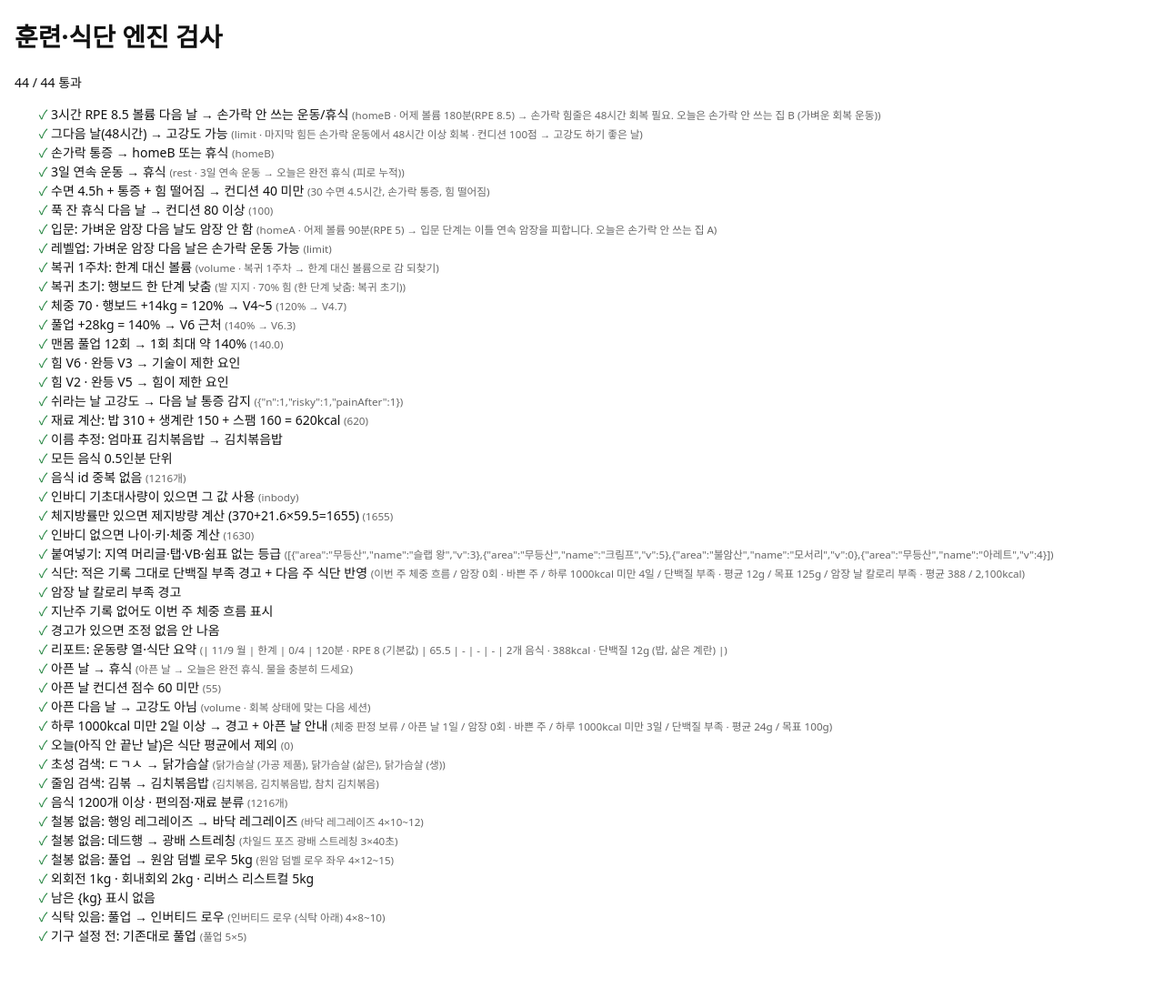
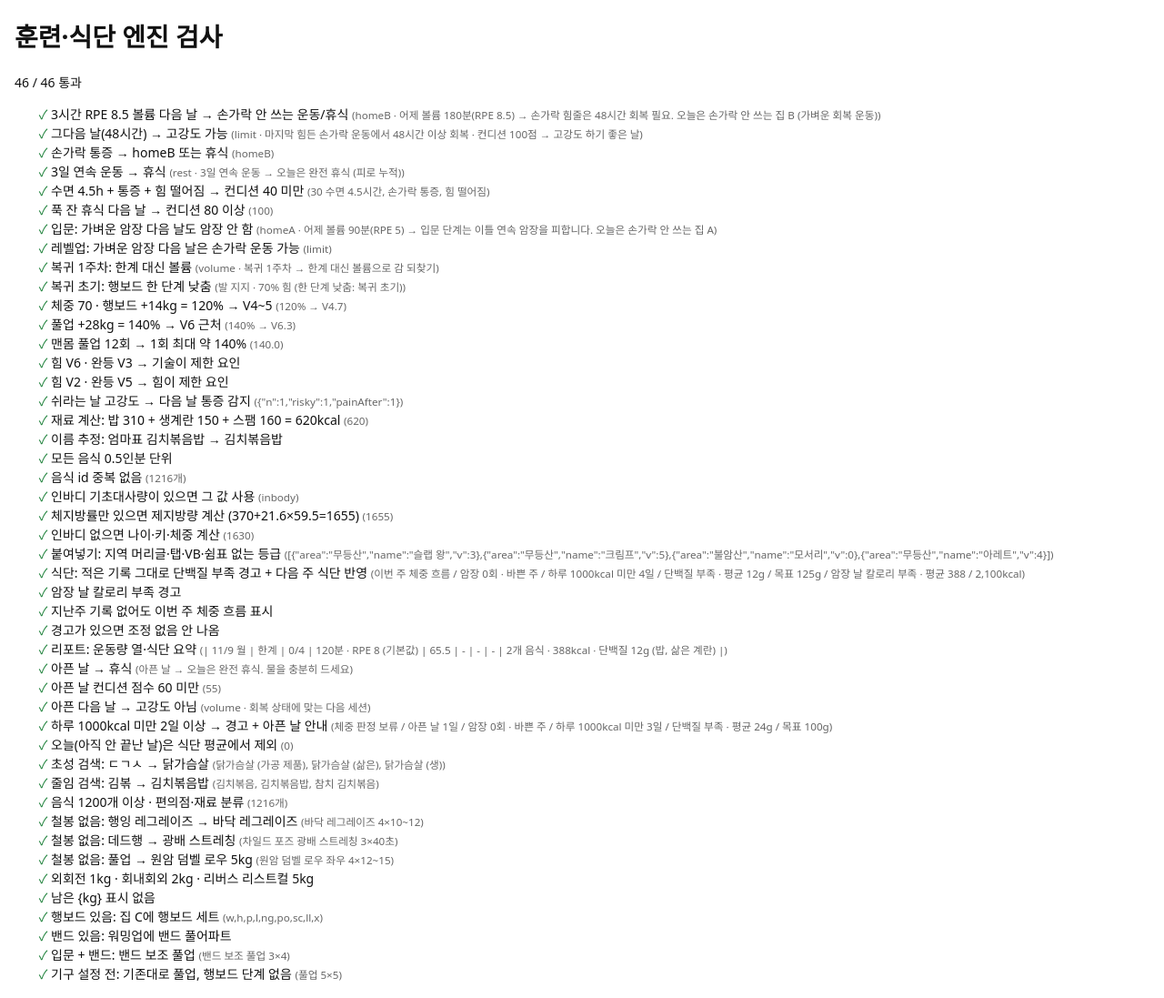
Before and after one commit to kaya1914-blip/boulder-tracker, a plain HTML site: page tests.html in a window 1280 px wide. Shown: the whole page at 91% size. Before the commit the page ends 1055 px from the top, so only its background shows below. Drawn offline with Linux system fonts and the light colour scheme.

Commit message:
Equipment: drop table option, add hangboard and resistance band
- Pull-up bar stays on by default
- Hangboard: home C gets a hangboard block (and no gym make-up set needed)
- Band: band pull-aparts in warm-ups, band-assisted pull-ups for beginners

Co-Authored-By: Claude Opus 5.5 <noreply@anthropic.com>

```diff
--- a/app.js
+++ b/app.js
@@ -255,7 +255,7 @@ function pullFor(date) {
 function compensationDay(date) {
   const ds = weekDates(mondayOf(date));
   const c = ds.find(d => sessOn(d) === 'homeC');
-  if (!c || c >= date) return false;
+  if (!c || c >= date || equip().hangboard) return false; // 집에 행보드가 있으면 집 C에서 이미 함
   const next = ds.find(d => d > c && (sessOn(d) === 'limit' || sessOn(d) === 'volume'));
   return next === date;
 }
@@ -277,13 +277,14 @@ function dbPick(target) {
   if (target === 'max' || target == null) return l[l.length - 1];
   return l.reduce((b, k) => (Math.abs(k - target) < Math.abs(b - target) ? k : b), l[0]);
 }
-const equipText = () => { const e = equip(), l = (e.db || []).slice().sort((a, b) => a - b); return [e.bar ? '철봉' : '철봉 없음', l.length ? `덤벨 ${l.join('·')}kg` : '덤벨 없음', e.table ? '식탁 로우' : ''].filter(Boolean).join(' · '); };
+const equipText = () => { const e = equip(), l = (e.db || []).slice().sort((a, b) => a - b); return [e.bar ? '철봉' : '철봉 없음', e.hangboard ? '행보드' : '', e.band ? '밴드' : '', l.length ? `덤벨 ${l.join('·')}kg` : '덤벨 없음'].filter(Boolean).join(' · '); };
 function getSteps(sid, date) {
   const w = Math.max(1, weekNo(date)), cfg = weekCfg(w), mode = cfg.home, rec = !!cfg.recovery;
   const f = liveFlags(date), hang = hangFor(date), pull = pullFor(date);
   const home = sid === 'homeA' || sid === 'homeB';
   const T0 = tier();
   const list = (PLAN.steps[sid] || []).map(st0 => {
+    if (st0.needs && !equip()[st0.needs]) return null; // 그 기구가 있을 때만 하는 단계
     let st = st0;
     if (st0.from) { // 등급별 처방에서 가져오는 단계
       const src = T0[st0.from];
@@ -294,13 +295,19 @@ function getSteps(sid, date) {
     const ea = PLAN.equipAlt[sid + ':' + st.id];
     let altEx = null;
     if (ea && !equip()[ea.need]) {
-      const base = (equip().table && ea.altTable) || ea.alt;
-      if (base.t) st = Object.assign({}, st, { t: base.t, d: base.d, tm: null, deload: null });
-      else altEx = Object.assign({}, base, (ea.altT || {})[tierIdx()] || {});
+      if (ea.alt.t) st = Object.assign({}, st, { t: ea.alt.t, d: ea.alt.d, tm: null, deload: null });
+      else altEx = Object.assign({}, ea.alt, (ea.altT || {})[tierIdx()] || {});
+    }
+    // 기구가 있으면 더 좋은 방법으로 (밴드 보조 풀업 등)
+    const ep = PLAN.equipPlus[sid + ':' + st.id];
+    let plusEx = null;
+    if (!altEx && ep && equip()[ep.need] && (!ep.tiers || ep.tiers.includes(tierIdx()))) {
+      if (ep.t) st = Object.assign({}, st, { t: ep.t, d: ep.d });
+      else plusEx = ep.ex;
     }
     const o = { id: st.id, tag: st.tag, tm: st.tm && !altEx ? Object.assign({}, st.tm) : null };
     if (st.ex || altEx) {
-      const ex = altEx || Object.assign({}, st.ex, (PLAN.variants[sid + ':' + st.id] || {})[tierIdx()] || {}, (PLAN.levelVariants[sid + ':' + st.id] || {})[lvl()] || {});
+      const ex = altEx || Object.assign({}, st.ex, (PLAN.variants[sid + ':' + st.id] || {})[tierIdx()] || {}, (PLAN.levelVariants[sid + ':' + st.id] || {})[lvl()] || {}, plusEx || {});
       let { n, s, r, rest, reps, side, tip, tempo, parts } = ex;
       { const kg = dbPick(ex.db), w = kg ? kg + 'kg' : '맨손'; n = n.replace('{kg}', w); if (tip) tip = tip.replace('{kg}', w); } // 내 덤벨 무게로
       if (home && reps && (mode === 'reps' || mode === 'sets')) r = bump(r, 2);
--- a/plan.js
+++ b/plan.js
@@ -357,10 +357,16 @@ const PLAN = {
   },
 
   // ---------- 내 운동 기구 ----------
-  // 설정 전 기본값: 문틀 철봉 + 5kg 덤벨 1개
-  equipDefault: { bar: true, table: false, db: [5] },
+  // 클라이머 집에 흔한 기구: 문틀 철봉 · 행보드 · 저항 밴드 · 덤벨. 설정 전 기본값: 철봉 + 5kg 덤벨
+  equipDefault: { bar: true, hangboard: false, band: false, db: [5] },
   dbChoices: [1, 2, 3, 4, 5, 6, 8, 10, 12, 15, 20],
-  // 기구가 없을 때 대체 운동. need: 필요한 기구 · alt: 대체 · altTable: 튼튼한 식탁이 있으면 · altT: 레벨 단계(0~4)별 덮어쓰기
+  // 기구가 없을 때 대체 운동. need: 필요한 기구 · alt: 대체 · altT: 레벨 단계(0~4)별 덮어쓰기
+  // 기구가 있으면 더 좋은 방법으로. need: 기구 · tiers: 적용할 레벨 단계(없으면 전부) · ex(운동 덮어쓰기) 또는 t·d(설명 단계)
+  equipPlus: {
+    'homeA:w': { need: 'band', t: '워밍업 5분', d: '팔·손목 돌리기 · 고양이-소 8회 · 밴드 풀어파트 2×15 · 스캡 푸시업 2×10' },
+    'homeC:w': { need: 'band', t: '워밍업 10분', d: '팔 돌리기 · 밴드 풀어파트 2×15 · 스캡 풀업 2×8 · 데드행 20초 · 쉬운 풀업 2×3' },
+    'homeC:p': { need: 'band', tiers: [0], ex: { n: '밴드 보조 풀업', tip: '밴드를 철봉에 걸고 무릎(또는 발)을 걸기 · 3초 내리기' } },
+  },
   equipAlt: {
     'homeA:ll': { need: 'bar', alt: { n: '바닥 레그레이즈', s: 3, r: '10~12', rest: '45초', tip: '허리를 바닥에 붙인 채 · 3초 내리기', tempo: [['올리기', 1], ['정지', 1], ['내리기', 3]] }, altT: { 0: { n: '리버스 크런치', r: '8~10' }, 4: { n: 'V업', r: '10' } } },
     'homeB:dh': { need: 'bar', alt: { n: '차일드 포즈 광배 스트레칭', s: 2, r: '40초', rest: '15초', tip: '양손을 멀리 뻗고 엉덩이를 뒤로 · 한쪽씩 옆으로 걸어가며 늘리기' } },
@@ -368,13 +374,11 @@ const PLAN = {
     'homeC:p': {
       need: 'bar',
       alt: { n: '원암 덤벨 로우 좌우', s: 4, r: '12~15', rest: '60초', side: true, db: 'max', tip: '{kg} · 의자에 한 손 짚고 · 맨 위 2초 정지 · 4초 내리기 (가벼우니 천천히)', tempo: [['당기기', 1], ['정지', 2], ['내리기', 4]] },
-      altTable: { n: '인버티드 로우 (식탁 아래)', s: 4, r: '8~10', rest: '90초', tip: '흔들리지 않는 식탁만 · 몸 일직선 · 가슴을 상판으로 · 3초 내리기', tempo: [['당기기', 1], ['정지', 1], ['내리기', 3]] },
     },
     'homeC:l': { need: 'bar', alt: { n: '원암 로우 버티기 좌우', s: 3, r: '20초', rest: '45초', side: true, db: 'max', tip: '{kg} · 팔꿈치 90°에서 버티기 (록오프 대체)' } },
     'homeC:ng': {
       need: 'bar',
       alt: { n: '원암 덤벨 로우 6초 내리기 좌우', s: 3, r: '6', rest: '60초', side: true, db: 'max', tip: '{kg} · 1초 당기고 6초 내리기 (네거티브 대체)', tempo: [['당기기', 1], ['내리기', 6]] },
-      altTable: { n: '인버티드 로우 5초 내리기', s: 3, r: '5', rest: '90초', tip: '식탁 아래 · 1초 당기고 5초 내리기', tempo: [['당기기', 1], ['내리기', 5]] },
     },
     'homeC:sc': { need: 'bar', alt: { n: '엎드려 리버스 스노우엔젤', s: 3, r: '8', rest: '45초', tip: '이마 바닥 · 팔을 바닥에서 띄운 채 머리 위→엉덩이로 크게', tempo: [['머리 위로', 2], ['정지', 1], ['엉덩이로', 2]] } },
     'homeC:ll': { need: 'bar', alt: { n: '바닥 레그레이즈', s: 3, r: '10~12', rest: '45초', tip: '허리를 바닥에 붙인 채 · 3초 내리기', tempo: [['올리기', 1], ['정지', 1], ['내리기', 3]] }, altT: { 0: { n: '리버스 크런치', r: '8~10' }, 4: { n: 'V업', r: '10' } } },
@@ -458,6 +462,7 @@ const PLAN = {
     ],
     homeC: [
       { id: 'w', t: '워밍업 10분', d: '팔 돌리기 · 스캡 풀업 2×8 · 데드행 20초 · 쉬운 풀업 2×3' },
+      { id: 'h', needs: 'hangboard', t: '{hangT}', d: '{grip} · {hangSets}회 · 휴식 {hangRestT} · 단계: {hang}', tag: 'hang', tm: { kind: 'hang' } },
       { id: 'p', ex: { n: '풀업', s: 5, r: '5', rest: '2~3분', tip: '턱 위 1초 정지 · 2초 내리기', tempo: [['올라가기', 1], ['정지', 1], ['내리기', 2]] }, tag: 'pull' },
       { id: 'l', from: 'lock', tag: 'pull' },
       { id: 'ng', ex: { n: '5초 네거티브 풀업', s: 3, r: '3', rest: '2분', tempo: [['내리기', 5], ['다시 올라가기', 4]] }, tag: 'pull' },
--- a/pro.js
+++ b/pro.js
@@ -38,7 +38,7 @@ function equipCard() {
     <div class="card-h"><h2>${ic('dumbbell')}내 운동 기구</h2><span class="muted">${state.settings.equip ? '집 운동에 반영 중' : '기본값 사용 중'}</span></div>
     <p class="hint">가진 덤벨 무게를 모두 누르세요. 운동마다 맞는 무게를 골라 주고, 없는 기구가 필요한 운동은 대체 운동으로 바뀝니다.</p>
     <div class="eq-db" role="group" aria-label="덤벨 무게">${PLAN.dbChoices.map(k => `<button class="chipbtn ${has.includes(k) ? 'on' : ''}" data-act="eq-db" data-v="${k}" aria-pressed="${has.includes(k)}">${k}kg</button>`).join('')}</div>
-    <div class="trk">${tog('bar', '문틀 철봉', '풀업·매달리기 · 없으면 덤벨 로우 등으로 대체')}${tog('table', '튼튼한 식탁', '식탁 아래 인버티드 로우 (철봉 없을 때 당기기)')}</div>
+    <div class="trk">${tog('bar', '문틀 철봉', '풀업·매달리기·록오프 · 없으면 덤벨 로우 등으로 대체')}${tog('hangboard', '행보드', '집 C(근력 대체)에 행보드 세트 추가')}${tog('band', '저항 밴드', '워밍업 풀어파트 · 입문 단계 밴드 보조 풀업')}</div>
     ${e.bar ? '' : '<p class="hint">클라이밍에는 당기기 근력이 가장 중요합니다. 문틀 철봉(1~3만 원)이 생기면 켜 주세요. 풀업·매달리기·록오프가 들어갑니다.</p>'}
   </section>`;
 }
--- a/sw.js
+++ b/sw.js
@@ -1,5 +1,5 @@
 // 오프라인용 서비스 워커: 온라인이면 최신 파일, 오프라인이면 저장해 둔 파일
-const CACHE = 'bt-v37';
+const CACHE = 'bt-v38';
 const FILES = ['./', './index.html', './style.css', './plan.js', './foods.js', './app.js', './engine.js', './pro.js', './food.js', './guide.js', './timer.js', './manifest.webmanifest', './icon.svg', './icon-192.png', './icon-512.png'];
 
 self.addEventListener('install', e => {
--- a/tests.html
+++ b/tests.html
@@ -123,17 +123,20 @@
   check('음식 1200개 이상 · 편의점·재료 분류', FOODS.length >= 1200 && FOODS.some(f => f.c === '편의점') && FOODS.some(f => f.c === '재료·양념'), FOODS.length + '개');
 
   // 내 운동 기구: 덤벨 1·2·5kg, 철봉 없음
-  scene({}, { equip: { bar: false, table: false, db: [1, 2, 5] } });
+  scene({}, { equip: { bar: false, db: [1, 2, 5] } });
   const st = (sid, id) => (getSteps(sid, '2026-11-17').find(x => x.id === id) || {}).t || '';
   check('철봉 없음: 행잉 레그레이즈 → 바닥 레그레이즈', /바닥 레그레이즈|리버스 크런치|V업/.test(st('homeA', 'll')), st('homeA', 'll'));
   check('철봉 없음: 데드행 → 광배 스트레칭', /차일드 포즈/.test(st('homeB', 'dh')), st('homeB', 'dh'));
   check('철봉 없음: 풀업 → 원암 덤벨 로우 5kg', /원암 덤벨 로우/.test(st('homeC', 'p')) && /5kg/.test((getSteps('homeC', '2026-11-17').find(x => x.id === 'p') || {}).d), st('homeC', 'p'));
   check('외회전 1kg · 회내회외 2kg · 리버스 리스트컬 5kg', /1kg/.test(getSteps('homeA', '2026-11-17').find(x => x.id === 'er').d) && /2kg/.test(getSteps('homeA', '2026-11-17').find(x => x.id === 'pr').d) && /5kg/.test(getSteps('homeA', '2026-11-17').find(x => x.id === 'rc').d));
   check('남은 {kg} 표시 없음', ['homeA', 'homeB', 'homeC'].every(sid => getSteps(sid, '2026-11-17').every(x => !/\{kg\}/.test(x.t + x.d))));
-  scene({}, { equip: { bar: false, table: true, db: [1, 2, 5] } });
-  check('식탁 있음: 풀업 → 인버티드 로우', /인버티드 로우/.test(st('homeC', 'p')), st('homeC', 'p'));
+  scene({}, { equip: { bar: true, hangboard: true, band: true, db: [1, 2, 5] } });
+  check('행보드 있음: 집 C에 행보드 세트', getSteps('homeC', '2026-11-17').some(x => x.id === 'h'), getSteps('homeC', '2026-11-17').map(x => x.id).join(','));
+  check('밴드 있음: 워밍업에 밴드 풀어파트', /밴드 풀어파트/.test((getSteps('homeA', '2026-11-17').find(x => x.id === 'w') || {}).d));
+  scene({}, { level: 0, equip: { bar: true, band: true, db: [5] } });
+  check('입문 + 밴드: 밴드 보조 풀업', /밴드 보조 풀업/.test(st('homeC', 'p')), st('homeC', 'p'));
   scene({});
-  check('기구 설정 전: 기존대로 풀업', /풀업/.test(st('homeC', 'p')) && !/로우/.test(st('homeC', 'p')), st('homeC', 'p'));
+  check('기구 설정 전: 기존대로 풀업, 행보드 단계 없음', /풀업/.test(st('homeC', 'p')) && !/로우/.test(st('homeC', 'p')) && !getSteps('homeC', '2026-11-17').some(x => x.id === 'h'), st('homeC', 'p'));
 
   const bad = res.filter(x => !x.ok).length;
   document.getElementById('sum').textContent = `${res.length - bad} / ${res.length} 통과`;
```
